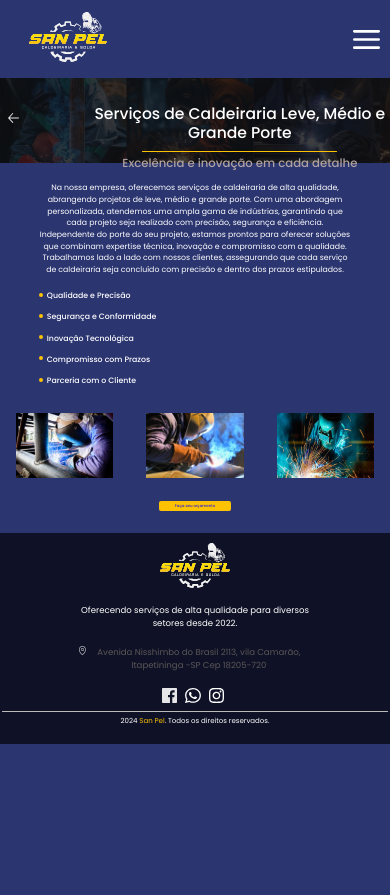
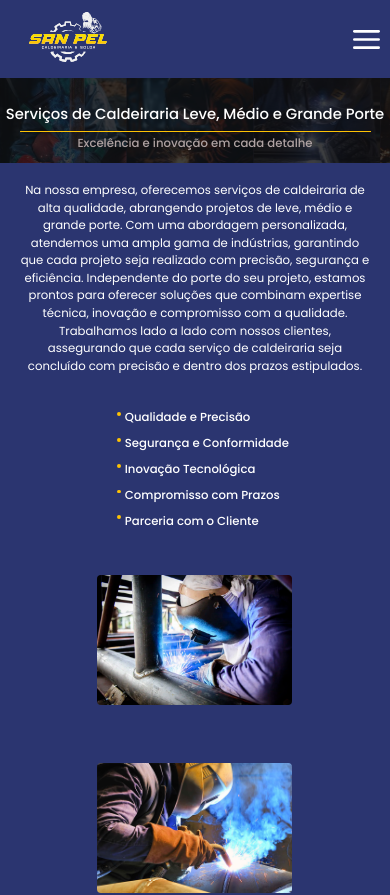
Before and after one commit to gustavopaixao06/San-Pel, a React (Vite) app: page /servico in a window 390 px wide. Shown: the top 895 px of the page. Before the commit the page ends 844 px from the top, so only its background shows below. Built offline with nearby package versions, Linux system fonts and the light colour scheme.

Commit message:
atualizandomobile-servico

```diff
--- a/src/assets/css/servico.css
+++ b/src/assets/css/servico.css
@@ -139,8 +139,9 @@
 @media only screen and (max-width: 600px) {
 
     .conheca-servico h1{
-        font-size: 4vw;
-
+        width: 100%;
+        font-size: 3.8vw;
+        margin-right: 15vw;
     }
 
     .conheca-servico h3{
@@ -148,11 +149,11 @@
     }
 
     .info-servico p {
-        font-size: 2vw;
+        font-size: 3vw;
     }
 
     .topico h4{
-        font-size: 2vw;
+        font-size: 3vw;
     }
 
     .topicos-servico{
@@ -163,4 +164,56 @@
         width: 100vw;
 
     }
+
+    .primeira-section-sobre>img {
+        width: 130vw;
+    }
+
+    .imgs-servico{
+        width: 50vw;
+        display: block;
+    }
+
+    .back-arrow {
+        display: none;
+    }
+
+    .conheca-servico {
+        margin-left: 0.001vw;
+        text-align: center;
+        position: absolute;
+        top: 7vw;
+        z-index: 1;
+    }
+
+    .linhaConheca-servico {
+        width: 90vw;
+        border-top: 0.15vw solid #FDC204;
+        border-radius: 0.078125vw;
+        margin: auto;
+        margin-bottom: 1vw;
+    }
+
+    .segunda-section-servico {
+        width: 100%;
+    }
+
+    .info-servico {
+        width: 90%;
+        margin: 0 auto;
+    }
+
+    .topicos-servico{
+        margin-left: 30vw;
+        margin-top: 5vw;
+    }
+
+    .imgs-servico img{
+        margin-top: 5vw;
+        width: 50vw;
+        margin-bottom: 10vw;
+        margin-left: 21vw;
+        border-radius: 1vw;
+    }
+
 }
```
